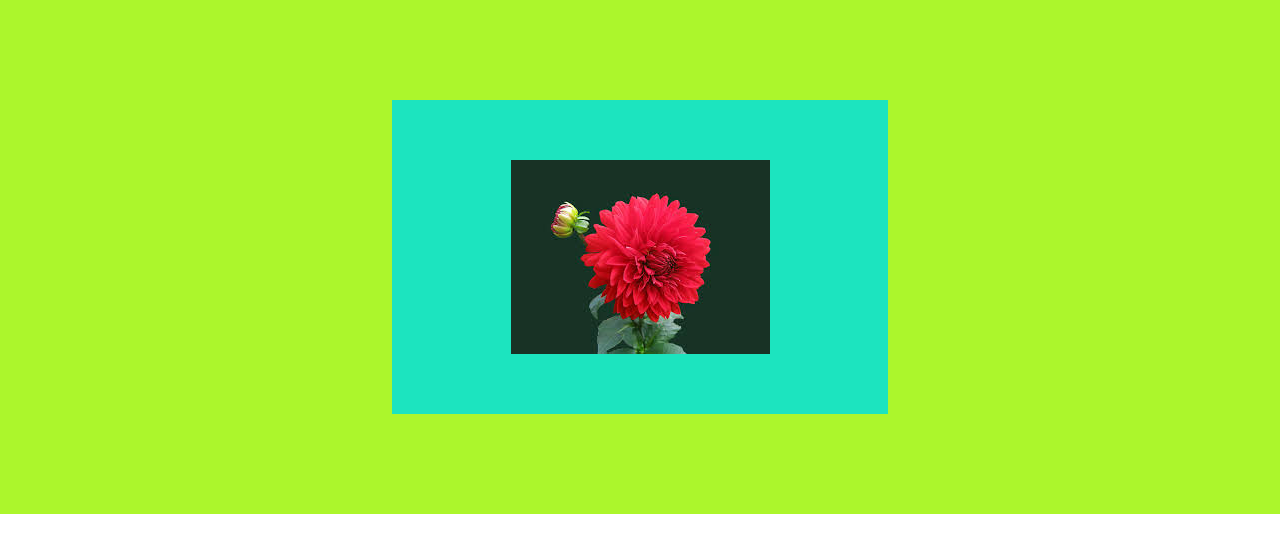
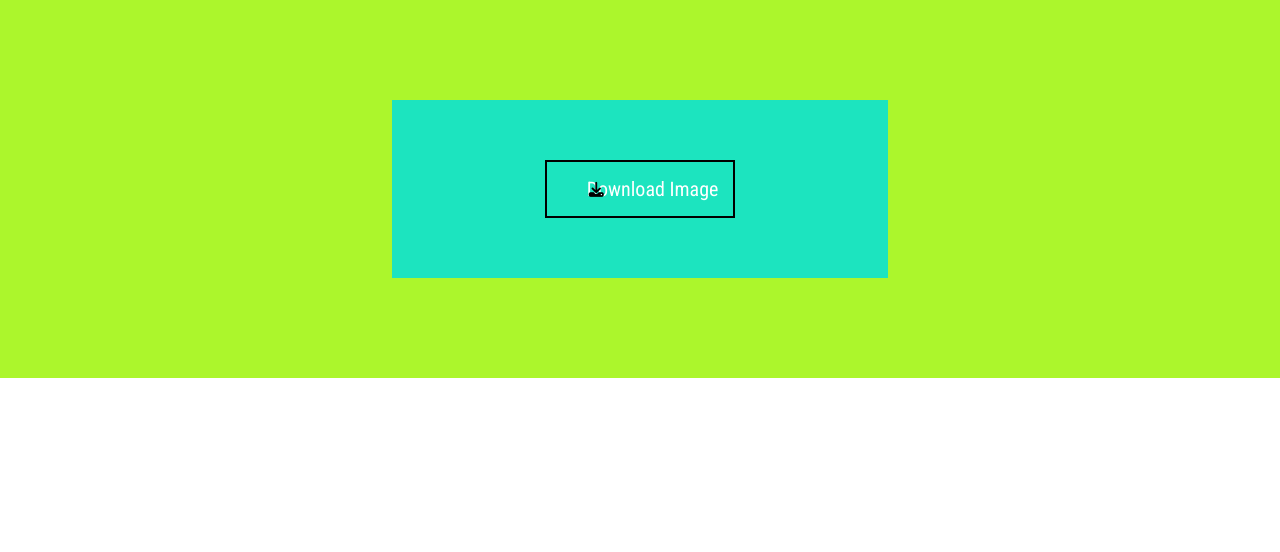
Before and after one commit to SARMATHIk/File-download_Form, a plain HTML site: page index.html in a window 1280 px wide. Drawn offline with Linux system fonts and the light colour scheme.

Commit message:
image download

```diff
--- a/index.html
+++ b/index.html
@@ -20,8 +20,9 @@
         <div class="loginForm">
           <form action="#" method="POST">
             <div class="formGroup">
+              <i class="fa-solid fa-download"></i>
               <a href="./assests/image.png" download="flowerImage">
-                <img src="./assests/image.png" alt="flowerImage" />
+                Download Image
               </a>
             </div>
           </form>
--- a/style.css
+++ b/style.css
@@ -89,14 +89,15 @@ form {
 }
 
 a {
-  display: flex;
-}
-
-/* input {
-  background-color: #fffafb;
-  width: auto;
-  height: auto;
-  padding: 5px 30px;
-} */
-
-/* Project code ends here */
+    display: flex;
+    text-decoration: none;
+    color: #ffffff;
+    font-size: 20px;
+    border: 2px solid #000000;
+    padding: 15px 15px 15px 40px;
+  }
+  i {
+    position: absolute;
+    left: 46%;
+    font-size: 15px;
+  }
```
